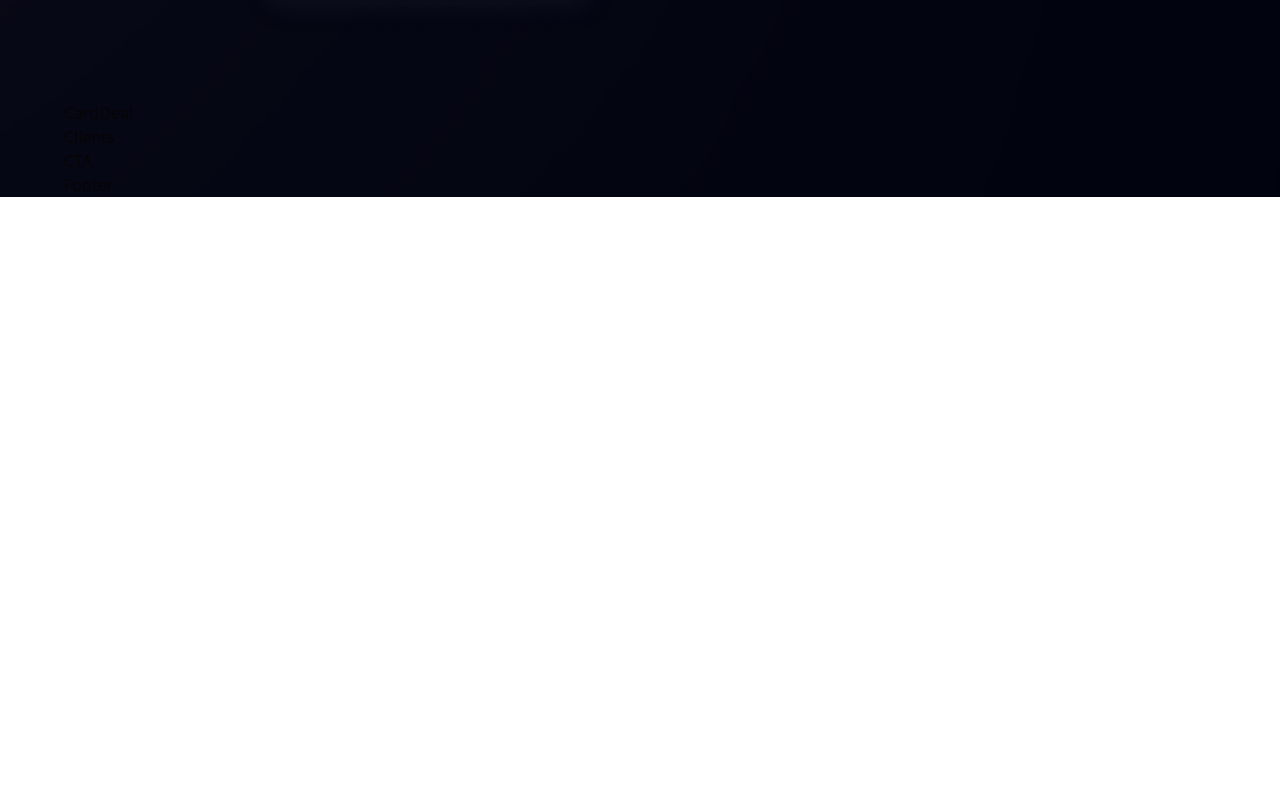
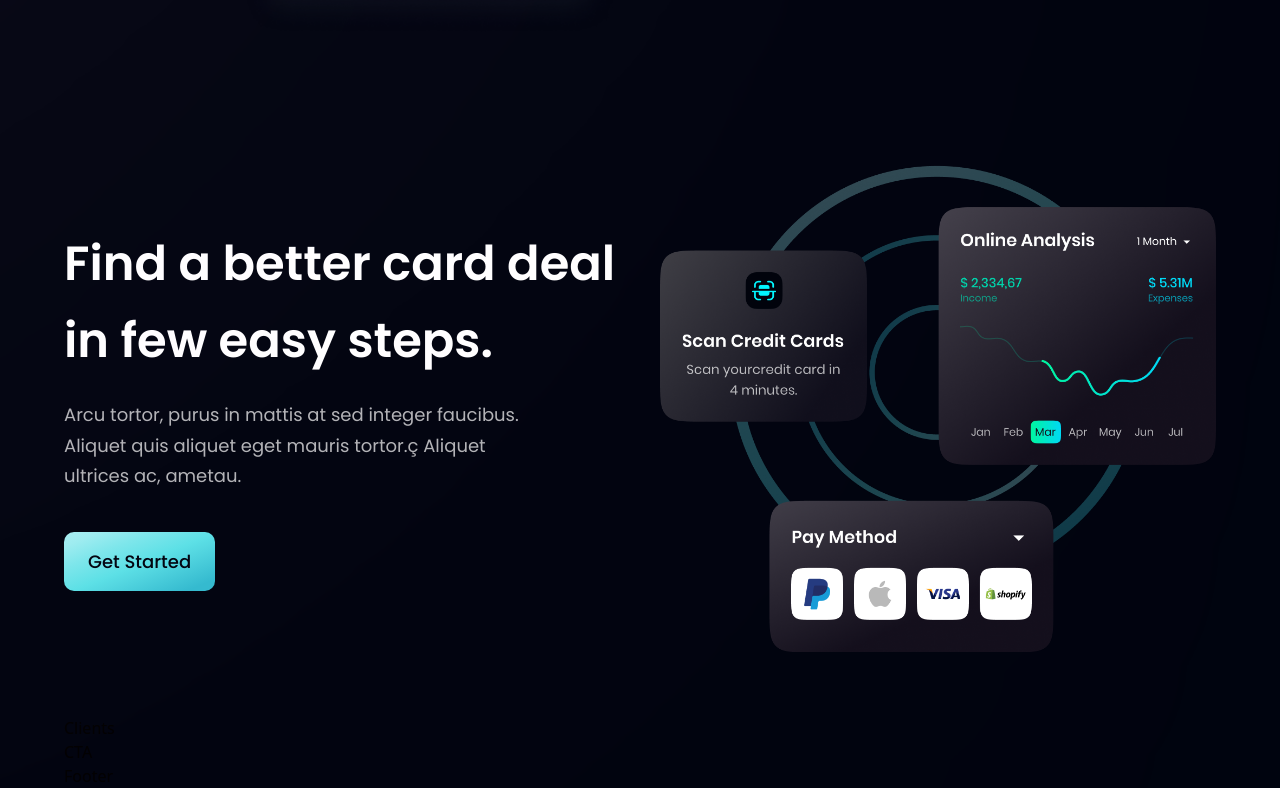
Before and after one commit to nhier17/bank-app, a React (Create React App) app: page / in a window 1280 px wide. Shown: the part 2032-2820 px from the top of the page. Before the commit the page ends 2229 px from the top, so only its background shows below. Built offline with nearby package versions, Linux system fonts and the light colour scheme.

Commit message:
finished carddeal section

```diff
--- a/src/components/Button.jsx
+++ b/src/components/Button.jsx
@@ -3,7 +3,7 @@
 const Button = ({ styles }) => {
   return (
     <div>
-      <button type="button" className={`py-4 px-6 bg-blue-gradient font-medium font-poppins text-[18px] text-primary outline-none ${styles}`}>
+      <button type="button" className={`py-4 px-6 bg-blue-gradient font-medium font-poppins text-[18px] text-primary outline-none rounded-[10px] ${styles}`}>
       Get Started
       </button>
     </div>
--- a/src/components/CardDeal.jsx
+++ b/src/components/CardDeal.jsx
@@ -1,8 +1,28 @@
 import React from 'react'
+import { card } from "../assets"
+import styles, { layout } from "../style"
+import Button from "./Button"
 
 const CardDeal = () => {
   return (
-    <div>CardDeal</div>
+    <section className={layout.section}>
+      <div className={layout.sectionInfo}>
+      <h2 className={styles.heading2}>
+        Find a better card deal <br className="sm:block hidden" /> in few easy
+        steps.
+      </h2>
+      <p className={`${styles.paragraph} max-w-[470px] mt-5`}>
+        Arcu tortor, purus in mattis at sed integer faucibus. Aliquet quis
+        aliquet eget mauris tortor.ç Aliquet ultrices ac, ametau.
+      </p>
+      <Button styles="mt-10" />
+      </div>
+      <div className={layout.sectionImg}>
+        <img
+        className="w-[100%] h-[100%]"
+        src={card} alt="card"  />
+      </div>
+    </section>
   )
 }
 
```
